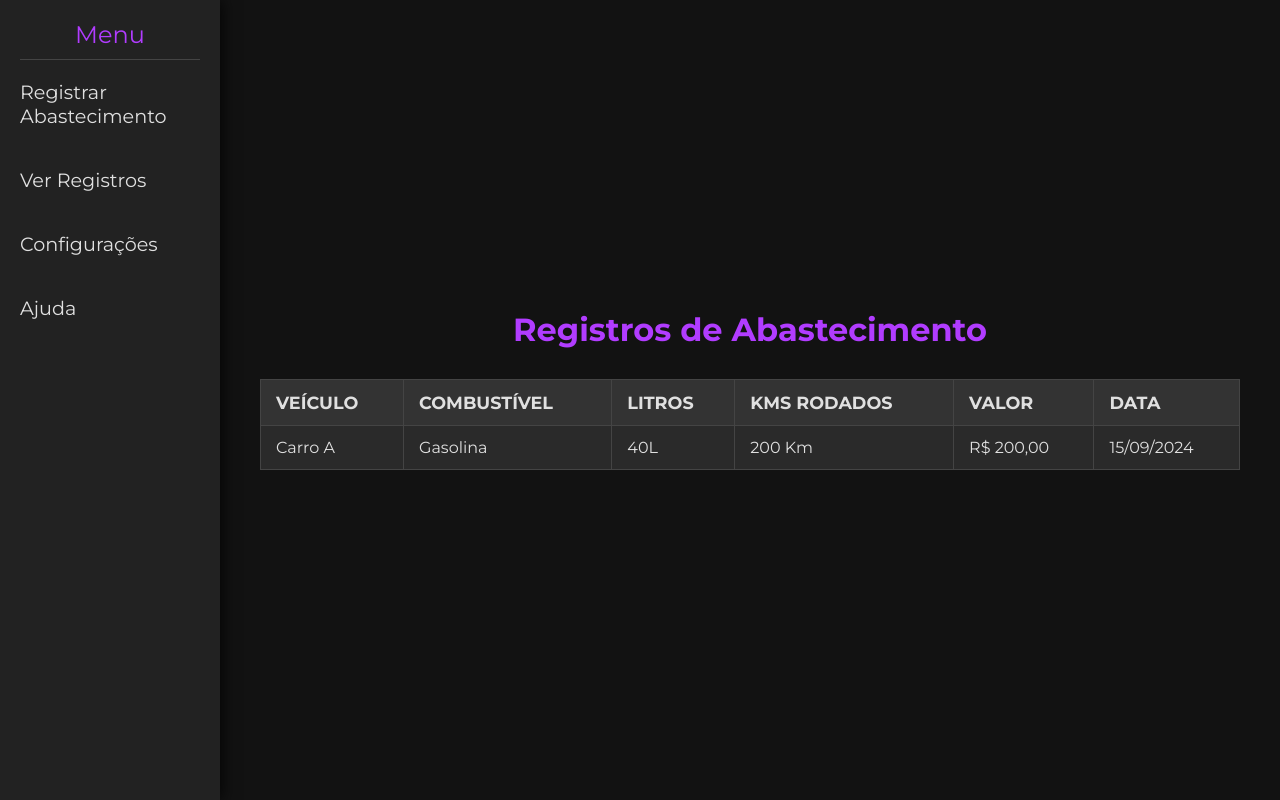
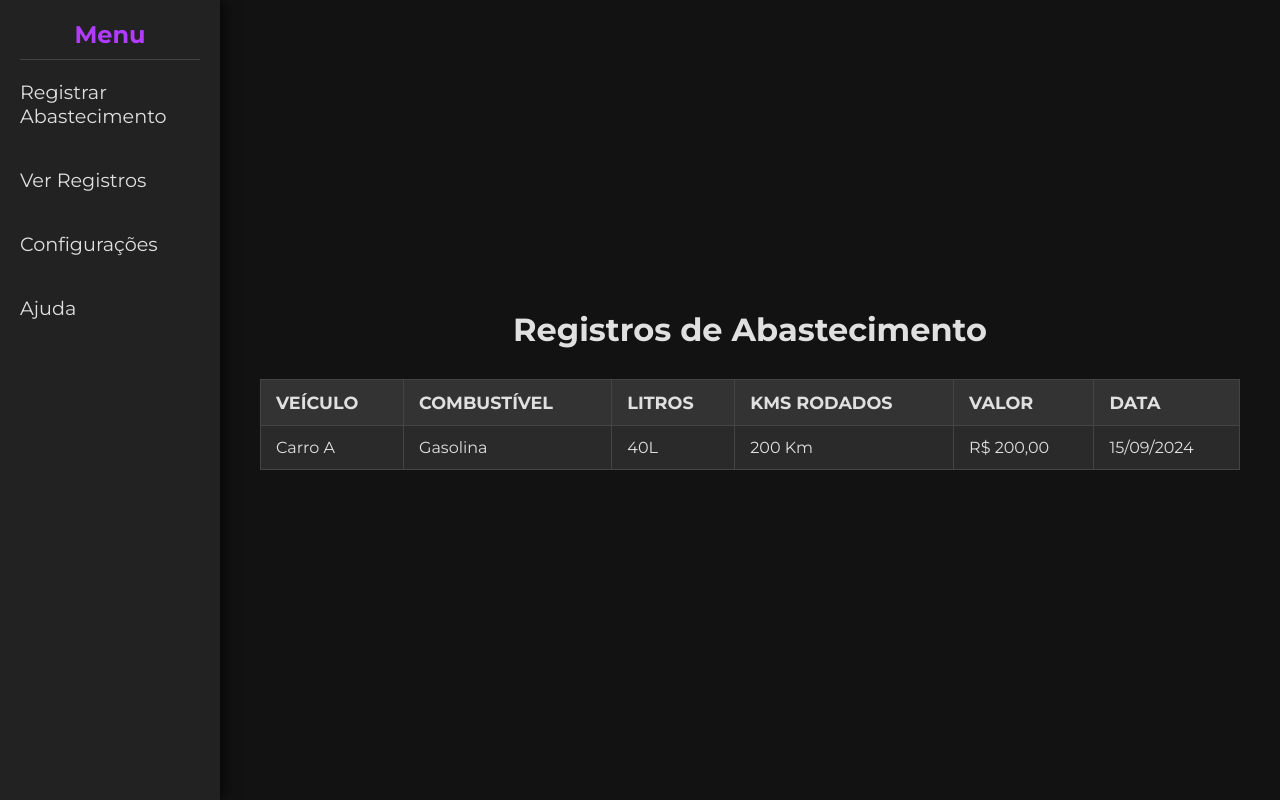
Before and after one commit to joaotelini/gerenciamento-combustivel, a plain HTML site: page registros.html in a window 1280 px wide. Drawn offline with nearby package versions, Linux system fonts and the light colour scheme.

Commit message:
h1 color and menu color

```diff
--- a/registros.css
+++ b/registros.css
@@ -33,6 +33,7 @@ body {
 
 .sidebar-header {
   font-size: 1.5em;
+  font-weight: bold;
   margin-bottom: 20px;
   color: #b13cff;
   border-bottom: 1px solid #444;
@@ -83,7 +84,6 @@ body {
 }
 
 h1 {
-  color: #b13cff;
   text-align: center;
   margin-bottom: 30px;
 }
```
